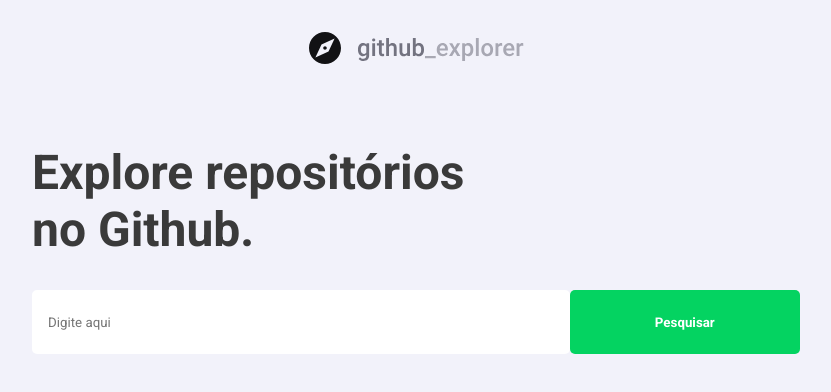
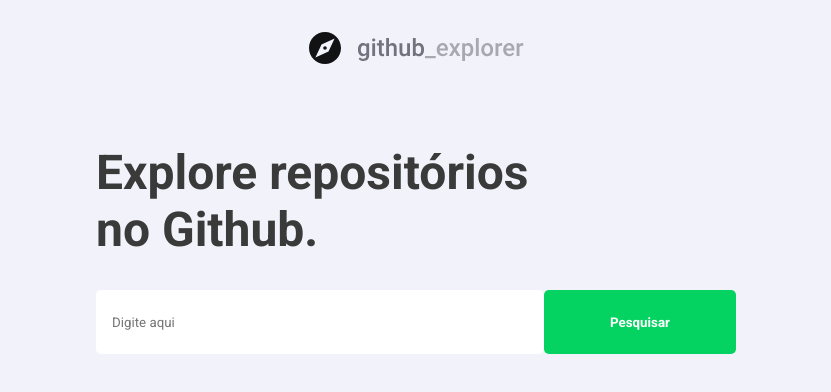
Before and after one commit to aldojunior990/github-explorer, a Next.js app: page / in a window 1280 px wide. Shown: the top 392 px of the page, without its empty margins (224-1055 px from the left). Built offline with nearby package versions, Linux system fonts and the light colour scheme.

Commit message:
add changes in button

```diff
--- a/src/components/search/styles.ts
+++ b/src/components/search/styles.ts
@@ -1,7 +1,7 @@
 import styled from "styled-components";
 
 export const Container = styled.div`
-  width: 60vw;
+  width: 50vw;
   margin: 3rem auto;
   h1 {
     color: var(--text-title);
--- a/src/components/user/styles.ts
+++ b/src/components/user/styles.ts
@@ -37,7 +37,7 @@ export const Container = styled.div`
     }
 
     button {
-      margin-top: -7rem;
+      margin-top: -10rem;
       color: var(--text-subtitle);
       font-weight: 400;
       padding: 1rem;
```
